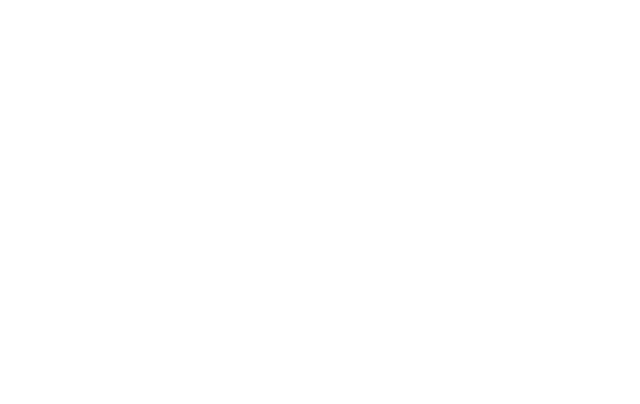
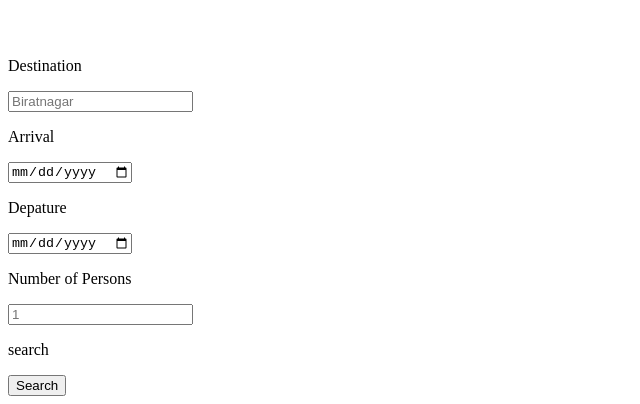
Before and after one commit to smir45/Hotel-Booking-System, a Next.js app in the folder client/: page /home in a window 1280 px wide. Shown: the part 2538-2942 px from the top of the page, without its empty margins (0-640 px from the left). Before the commit the page ends 2587 px from the top, so only its background shows below. Built offline with nearby package versions, Linux system fonts and the light colour scheme.

Commit message:
dashboard banner and search module completed

```diff
--- a/client/components/componentsFiles/DashComponents/dashboardBannerMain.jsx
+++ b/client/components/componentsFiles/DashComponents/dashboardBannerMain.jsx
@@ -12,11 +12,11 @@
     <main>
       <div
         style={{ height: "81vh" }}
-        className="min-w-full flex items-center justify-center text-center bg-hero-pattern bg-cover bg-no-repeat max-w-7xl mx-auto px-4 sm:px-6 lg:px-8"
+        className="min-w-full flex items-center justify-center text-center bg-fixed sm:bg-center bg-hero-pattern bg-cover bg-no-repeat max-w-7xl mx-auto px-4 "
       >
         <div className="">
           <h2 className="text-white font-bold underline">Welcome to Accommod</h2>
-          <h1 className="text-white my-3 text-6xl font-extrabold space-y-4">Make Tour & Explore <br /> Incredible Destinations</h1>
+          <h1 className="text-white my-3 text-6xl font-extrabold space-y-4 md:text-5xl sm:text-4xl xsm:text-3xl fold:text-2xl">Make Tour & Explore <br /> Incredible Destinations</h1>
           <button className="border-pmry bg-pmry text-white my-5 py-3 px-12 rounded " type="submit">Explore More ..</button>
         </div>
       </div>
--- /dev/null
+++ b/client/components/componentsFiles/DashComponents/dashboardSearchbox.jsx
@@ -0,0 +1,76 @@
+import * as React from "react";
+
+const Contents = {
+  search: "Search",
+  dest: "Destination",
+  arraival: "Arrival",
+  depature: "Depature",
+  date: "Date",
+  number: "Number of Persons",
+};
+
+const DashboardSearchBoxElements = () => {
+  return (
+    <main className="flex sm:flex-col justify-center items-center">
+      <div className="flex p-5 sm:flex-col sm:w-screen xsm:w-screen xsm:flex-col fold:flex-col fold:w-screen md:flex-col md:w-screen lg:flex-row lg:w-full lg:justify-center">
+        <div className="mx-1">
+          <p className="font-bold p-2">{Contents.dest}</p>
+          <input
+            className="p-5 border border-pmry md:w-full sm:w-full xsm:w-full fold:w-full"
+            type="search"
+            name="search"
+            id="search"
+            placeholder="Biratnagar"
+          />
+        </div>
+        <div className="mx-1">
+          <p className="font-bold p-2">{Contents.arraival}</p>
+          <input
+            className="p-5 border border-pmry md:w-full sm:w-full xsm:w-full fold:w-full"
+            type="date"
+            name="arrival"
+            id="arrival"
+          />
+        </div>
+        <div className="mx-1">
+          <p className="font-bold p-2">{Contents.depature}</p>
+          <input
+            className="p-5 border border-pmry md:w-full sm:w-full xsm:w-full fold:w-full"
+            type="date"
+            name="departure"
+            id="departure"
+          />
+        </div>
+        <div className="mx-1">
+          <p className="font-bold p-2">{Contents.number}</p>
+          <input
+            className="p-5 border border-pmry md:w-full sm:w-full xsm:w-full fold:w-full"
+            type="number"
+            name="person"
+            id="person"
+            placeholder="1"
+          />
+        </div>
+        <div>
+          <p className="p-2 select-none text-white">search</p>
+          <button
+            type="submit"
+            className="border mx-1 border-pmry py-5 px-16 bg-pmry text-white font-bold rounded md:w-full sm:w-full xsm:w-full fold:w-full hover:bg-blue-700 hover:transition-all hover:duration-900"
+          >
+            Search
+          </button>
+        </div>
+      </div>
+    </main>
+  );
+};
+
+const DashboardSearchBox = () => {
+  return (
+    <div>
+      <DashboardSearchBoxElements />
+    </div>
+  );
+};
+
+export default DashboardSearchBox;
--- a/client/components/componentsFiles/dashboard.jsx
+++ b/client/components/componentsFiles/dashboard.jsx
@@ -3,6 +3,7 @@
 import React, { useState, Fragment } from "react";
 import NavHeaderDashboard from "./header";
 import DasboardBannerMain from "./DashComponents/dashboardBannerMain";
+import DashboardSearchBox from "./DashComponents/dashboardSearchbox";
 
 const DasboardNavigationElements = () => {
   return (
@@ -52,6 +53,7 @@
         <NavHeaderDashboard/>
         </div>
         <DasboardBannerMain/>
+        <DashboardSearchBox/>
 
       </div>
     </>
```
Also changed, not shown: client/tailwind.config.js (+9 -0 lines).
